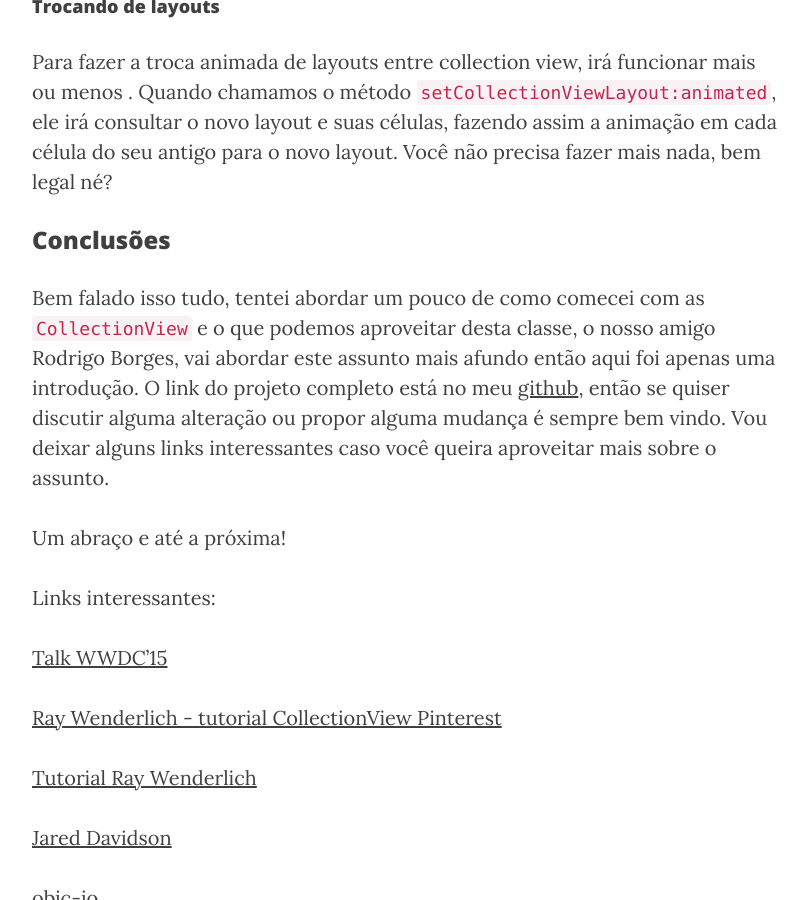
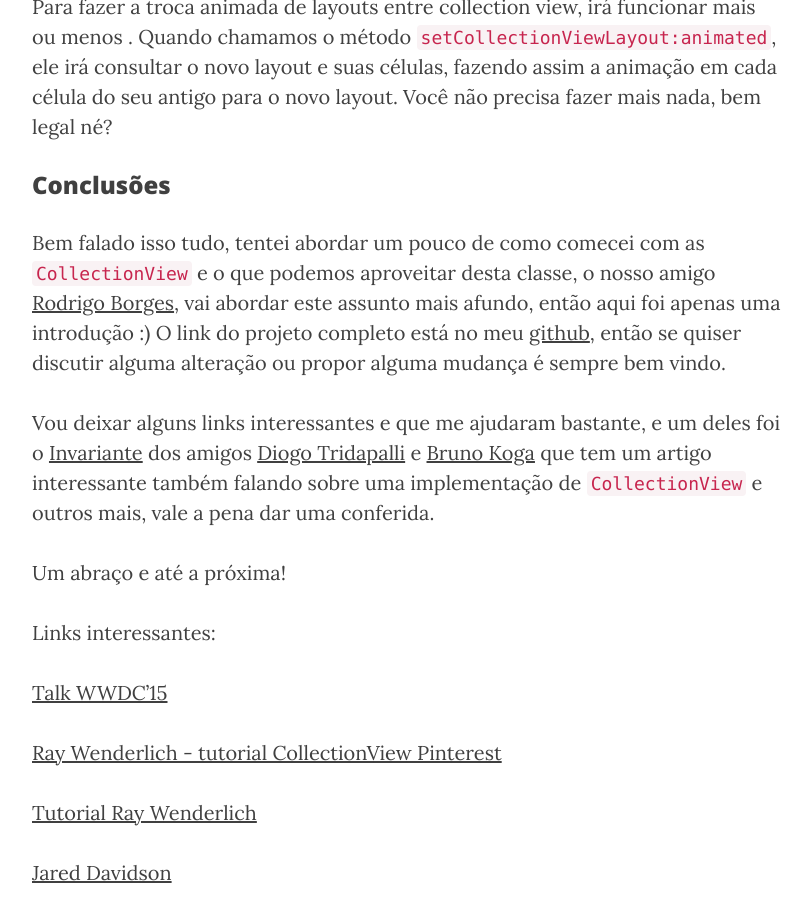
Before and after one commit to CocoaHeadsBrasil/equinociOS, a Jekyll site: the page built from _posts/2016-03-03-CollectionView- Uma nova abordagem de TableViews.md, in a window 1280 px wide and 900 px high, scrolled down 8311 px. Shown: the whole window, without its empty margins (233-1044 px from the left). Built offline with Jekyll 4.4.1, drawn with Linux system fonts in a browser that asks for light colours; nearby versions of some CDN libraries; some of the changed text lies outside the part shown.

Commit message:
Alterações textuais e corrigindo imagens

```diff
--- a/_posts/2016-03-03-CollectionView- Uma nova abordagem de TableViews.md
+++ b/_posts/2016-03-03-CollectionView- Uma nova abordagem de TableViews.md
@@ -4,13 +4,11 @@ title:      "UICollectionView - Uma nova abordagem de TableView?"
 subtitle:   "Por onde começar a utilizar collectionview"
 date:       2016-03-03 00:00:00
 author:     "Vinicius Carvalho"
-header-img: "img/viniciuscarvalho/imagem-header.jpg"
-category:   Categoria
+header-img: "img/viniciuscarvalho/background-header.jpg"
+category:   CollectionView
 ---
 
-Olá pessoal,
-
-essa é minha primeira postagem aqui no EquinociOS e então farei uma pequena apresentação. Me chamo Vinícius Carvalho, sou desenvolvedor mobile há pouco mais de três anos e também já trabalhei com backend usando Ruby On Rails. Feito essa introdução, vamos ao que interessa, UICollectionView!
+> Olá pessoal, essa é minha primeira postagem aqui no EquinociOS e então farei uma breve apresentação. Me chamo [Vinicius Carvalho](www.twitter.com/viniciusc70), sou desenvolvedor mobile há pouco mais de três anos e também já trabalhei com backend usando Ruby On Rails. Feito essa introdução, vamos ao que interessa, UICollectionView!
 
 Vamos estrutura o artigo em quatro partes,
 
@@ -36,12 +34,13 @@ Além disso tudo a customização das células é um ponto importante com as *su
 Veremos quase tudo sobre `CollectionView`, o nosso amigo Rodrigo Borges também vai explorar mais esse elemento aqui no blog e nos trazer muito conhecimento.
 
 ### Como Funciona a Collection View
+
 Como mostrado anteriormente, podemos ter o layout simples dividido em colunas e mostrado como default ou podemos explorar a flexibilidade e criar um layout customizado da collection view, vamos abordar um pouco dessas customizações.
 Vou criar um projeto para ilustrar bem essas funcionalidades.
 
 Ao criarmos o projeto temos a seguinte estrutura de arquivos,
 
-![]({{ site.baseurl }}/img/viniciuscarvalho/imagem-inicial.png)
+<center><img src="/img/viniciuscarvalho/imagem-inicial.png" alt="" /></center>
 
 Onde, foi criado um novo `Controller`, `HomeViewController`, para receber as instruções da nossa CollectionView. Feito isso vamos trabalhar um pouco no nosso Storyboard.
 
@@ -54,7 +53,7 @@ Em seguida foi adicionado um Visual Effect with Blur em cima da imagem, com a ap
 
 Normalmente o scroll das CollectionViews é para baixo, vamos fazer diferente e aproveitar tudo de customização e fazer o scroll lateral.
 
-![]({{ site.baseurl }}/img/viniciuscarvalho/direcao-scroll.png)
+<center><img src="/img/viniciuscarvalho/direcao-scroll.png" alt="" /></center>
 
 Feito isso vamos para a customização do interior de nossa `cell`. Vamos adicionar uma imagem dentro da `cell` e adicionar seus Constraints 0,0,0,0.
 
@@ -62,10 +61,10 @@ Feito isso vamos para a customização do interior de nossa `cell`. Vamos adicio
 
 Depois vamos adicionar outro efeito Blur no canto inferior da `ImageView` e adicionar seus Constraints também.
 
-![]({{ site.baseurl }}/img/viniciuscarvalho/constraints-segunda-img.png)
+<center><img src="/img/viniciuscarvalho/constraints-segunda-img.png" alt="" /></center>
 
 Logo em seguida, adicionamos uma Label dentro do Visual Effect Blur e seus respectivos paddings nos quatro cantos, superior, traling à direita/esquerda e bottom.
-Um fato extremamente importante é não esquecer de ligar os Outlets da CollectionView ao nosso Home View Controller ou referência-los via código no nosso `viewDidLoad()`, atenção a este ponto.
+Um fato extremamente importante é não esquecer de ligar os Outlets da CollectionView ao nosso `HomeViewController` ou referência-los via código no nosso `viewDidLoad()`, atenção a este ponto.
 
 Feito tudo isso, vamos finalmente para o código. UFA!
 
@@ -193,8 +192,11 @@ Para fazer a troca animada de layouts entre collection view, irá funcionar mais
 
 ### Conclusões
 
-Bem falado isso tudo, tentei abordar um pouco de como comecei com as `CollectionView` e o que podemos aproveitar desta classe, o nosso amigo Rodrigo Borges, vai abordar este assunto mais afundo então aqui foi apenas uma introdução.
-O link do projeto completo está no meu [github](www.github.com/viniciuscarvalho), então se quiser discutir alguma alteração ou propor alguma mudança é sempre bem vindo. Vou deixar alguns links interessantes caso você queira aproveitar mais sobre o assunto.
+Bem falado isso tudo, tentei abordar um pouco de como comecei com as `CollectionView` e o que podemos aproveitar desta classe, o nosso amigo [Rodrigo Borges](http://www.twitter.com/rdgborges), vai abordar este assunto mais afundo, então aqui foi apenas uma introdução :)
+O link do projeto completo está no meu [github](www.github.com/viniciuscarvalho), então se quiser discutir alguma alteração ou propor alguma mudança é sempre bem vindo.
+
+
+Vou deixar alguns links interessantes e que me ajudaram bastante, e um deles foi o [Invariante](http://invariante.com) dos amigos [Diogo Tridapalli](http://www.twitter.com/diogot) e [Bruno Koga](http://www.twitter.com/brunokoga) que tem um artigo interessante também falando sobre uma implementação de `CollectionView` e outros mais, vale a pena dar uma conferida.
 
 Um abraço e até a próxima!
 
```
Also changed, not shown: other parts of _posts/2016-03-03-CollectionView- Uma nova abordagem de TableViews.md (+2 -2 lines), img/viniciuscarvalho/imagem-header.jpeg (deleted), 1 other file.
